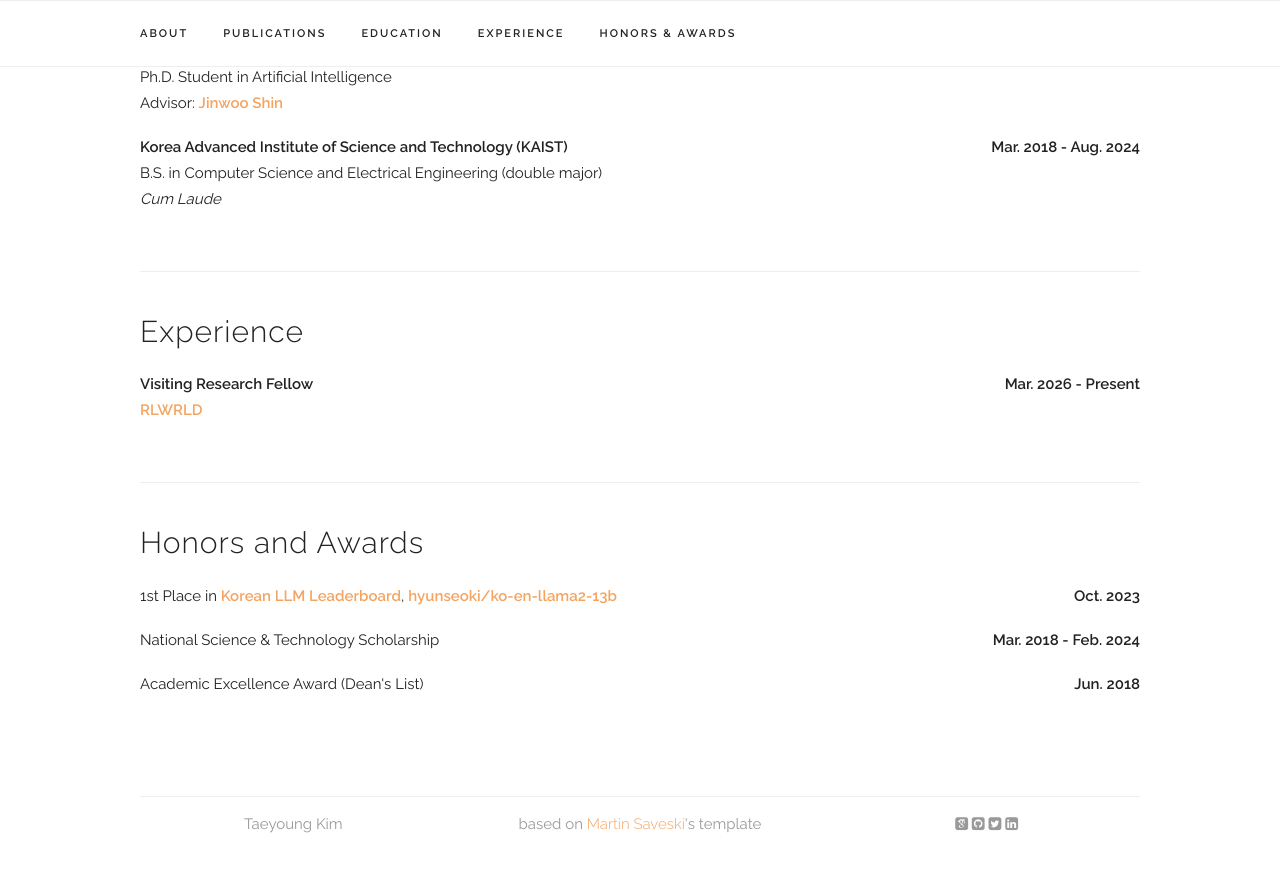
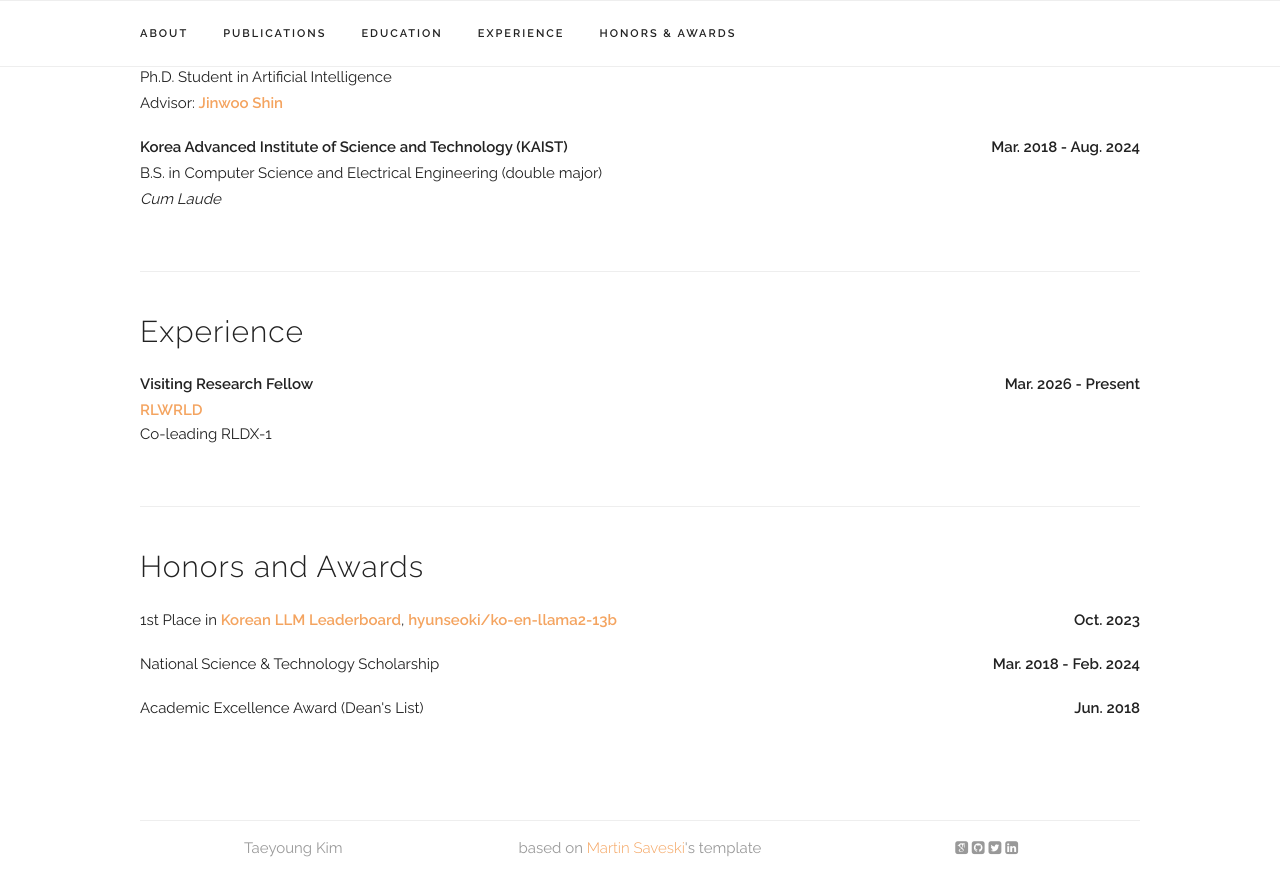
Before and after one commit to ismty0805/ismty0805.github.io, a Jekyll site: the page built from index.html, in a window 1280 px wide and 900 px high, scrolled down 1469 px. Shown: the top 896 px of the window. Built offline with Jekyll 4.4.1, drawn with Linux system fonts in a browser that asks for light colours; some web fonts are replaced.

Commit message:
Add 'Co-leading RLDX-1' under RLWRLD experience
Co-Authored-By: Claude Opus 4.8 <noreply@anthropic.com>

```diff
--- a/index.html
+++ b/index.html
@@ -121,6 +121,7 @@ layout: default
     <div class="paper">
       <p class="title"><b>Visiting Research Fellow<b style="float:right;">Mar. 2026 - Present</b></b></p>
       <a href="https://www.rlwrld.ai">RLWRLD</a>
+      <p>Co-leading RLDX-1</p>
     </div>
 </div>
 
```
